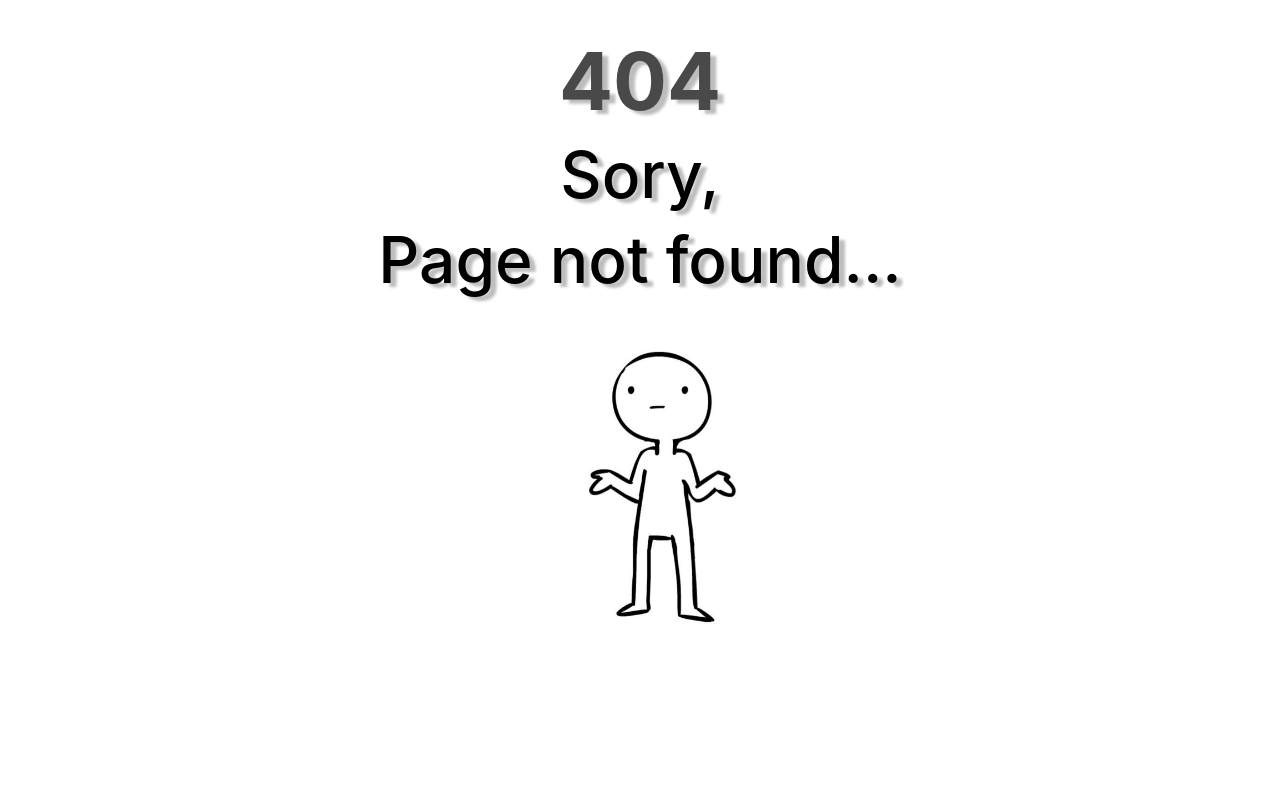
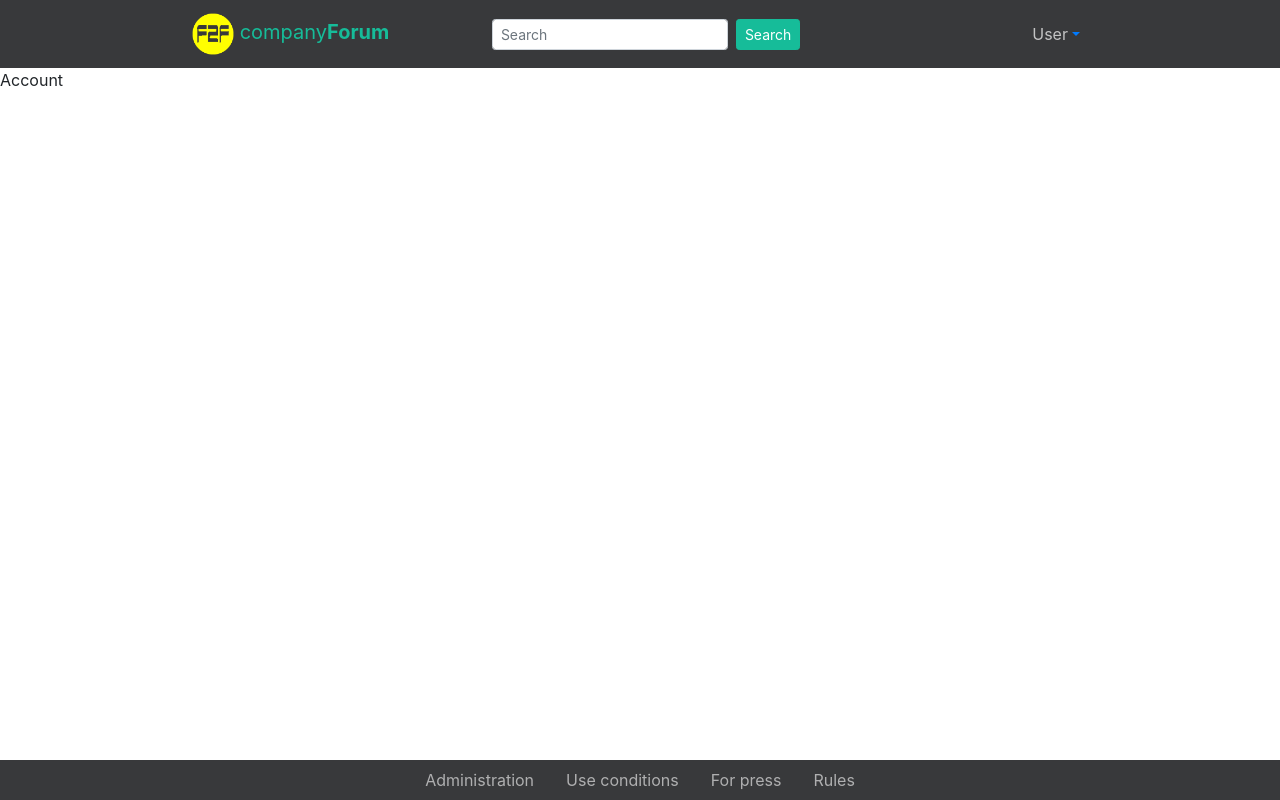
Before and after one commit to Konstantin2290/conference, a Vue app: page /account in a window 1280 px wide. Before the commit this address had no page. Built offline with nearby package versions, Linux system fonts and the light colour scheme.

Commit message:
User page

```diff
--- /dev/null
+++ b/src/pages/Account/Account.vue
@@ -0,0 +1,33 @@
+<template>
+    <BaseLayout>
+        <template v-slot:header>
+            <MainHeader/>
+        </template>
+        <template v-slot:content>
+            <div>
+                Account
+            </div>
+        </template>
+        <template v-slot:footer>
+            <MainFooter/>
+        </template>
+    </BaseLayout>
+</template>
+
+<script>
+   import BaseLayout from "../../layouts/BaseLayout";
+    import MainHeader from "../../layouts/MainHeader";
+    import MainFooter from "../../layouts/MainFooter";
+    export default {
+        name: "Account",
+        components: {
+            BaseLayout,
+            MainHeader,
+            MainFooter,
+        }
+    }
+</script>
+
+<style scoped>
+
+</style>
--- a/src/router/index.js
+++ b/src/router/index.js
@@ -4,6 +4,7 @@ import Home from '../pages/Home/Home';
 import AllThemes from "../pages/AllThemes/AllThemes";
 import Theme from "../pages/Theme/Theme";
 import NotFound from "../pages/NotFound";
+import Account from "../pages/Account/Account";
 
 
 export default new VueRouter({
@@ -12,6 +13,10 @@ export default new VueRouter({
         {
             path: '/',
             component: Home
+        },
+        {
+            path: '/account',
+            component: Account
         },
         {
             path: '/themes',
```
